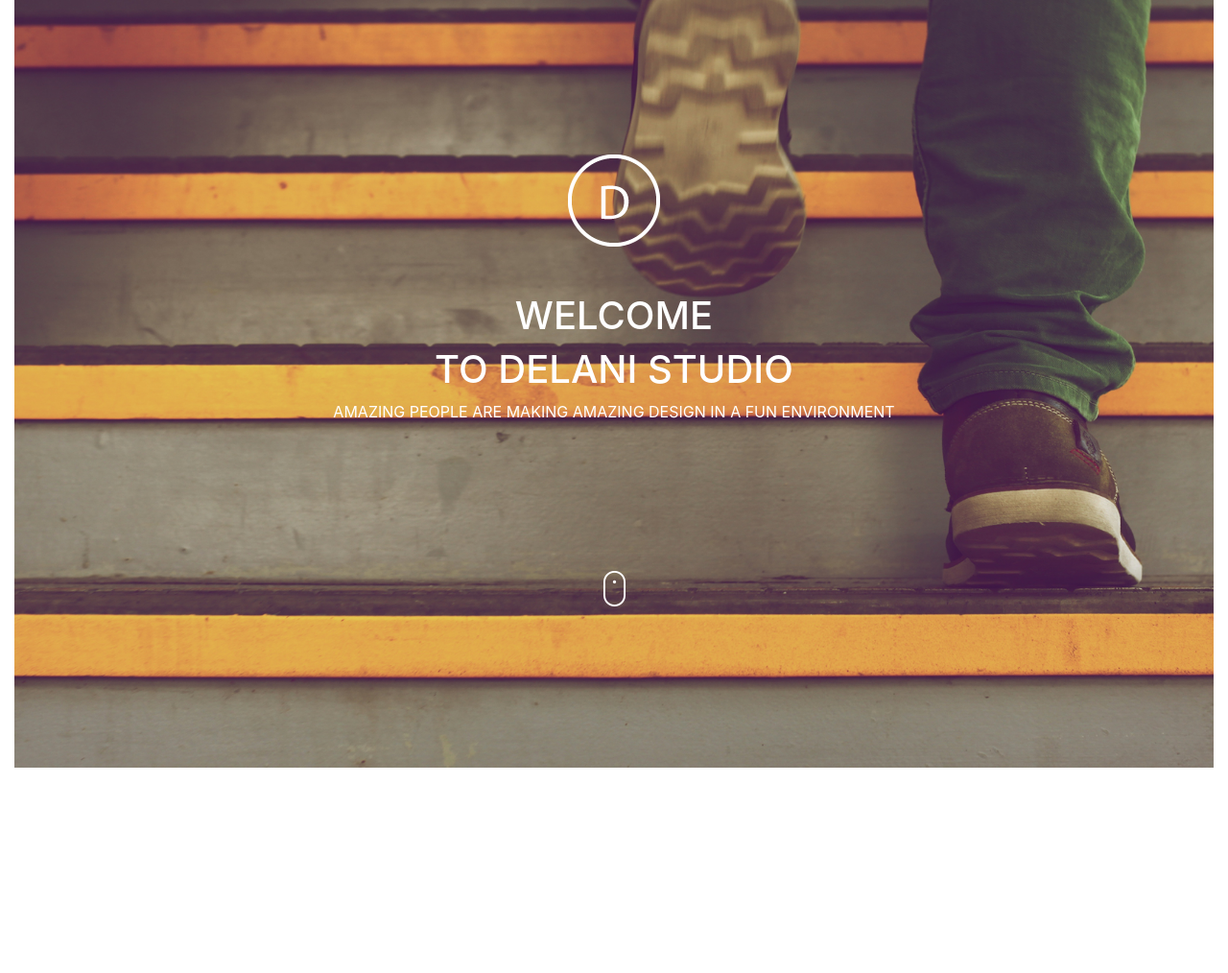
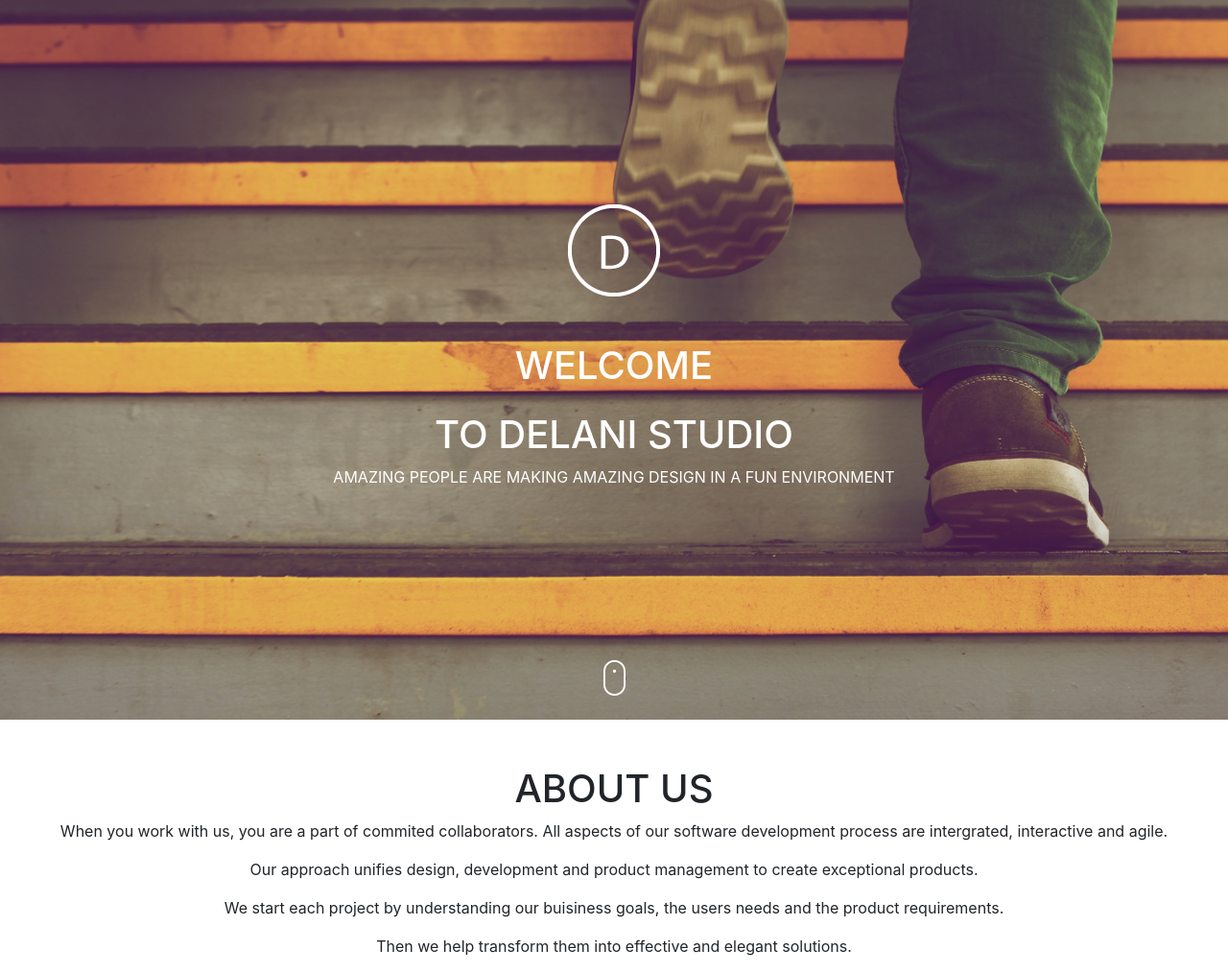
Before and after one commit to IreneMercy/project-delaniStudio, a plain HTML site: page index.html in a window 1280 px wide. Shown: the whole page at 96% size. Before the commit the page ends 800 px from the top, so only its background shows below. Drawn offline with nearby package versions, Linux system fonts and the light colour scheme.

Commit message:
Add the about section

```diff
--- a/css/style.css
+++ b/css/style.css
@@ -1,11 +1,13 @@
-.header{
+#container-full{
   background-image: url(../images/h_img.jpg);
   background-size:cover;
   background-position:center center;
   background-repeat: no-repeat;
+  width: 100%;
   height:auto;
-  margin: 0 0 0 0;
-  width: 100%;
+  padding-top:2%;
+  padding-bottom: 2%;
+
 }
 
 .overlay{
@@ -13,7 +15,7 @@
   height: auto;
   position: relative;
   width: auto;
-  height: 100vh;
+  height:auto;
 }
 
 .intro{
@@ -24,7 +26,14 @@
 
 #logo{
   position: relative;
-  padding-top: 12.9%;
+  padding-top: 15%;
 }
 
-#mouse{padding-top:11%;}
+#mouse{
+  padding-top:13%;
+}
+
+/* About us */
+#about{
+  text-transform: uppercase;
+}
--- a/index.html
+++ b/index.html
@@ -7,22 +7,31 @@
     <title>DelaniStudio</title>
   </head>
   <body>
-      <div class="container-fluid">
+      <div class="container-fluid" id="container-full">
          <div class="row">
            <div class="col-md-12">
-
-             <div class="header">
+             <div class="container-full">
                <div class="overlay">
-                     <img class="mx-auto d-block" id="logo" src="images/logo.png" alt="logo">
+                     <img class="mx-auto d-block " id="logo" src="images/logo.png" alt="logo">
                      <h1 class="intro pt-5" id="welcome">Welcome</h1>
-                     <h1 class="intro">To delani studio</h1>
+                     <h1 class="intro pt-3">To delani studio</h1>
                      <p class="intro">Amazing people are making amazing design in a fun environment</p>
                      <img class="mx-auto d-block" id="mouse" src="images/mouse_click.png" alt="">
                </div>
              </div>
            </div>
          </div>
-
+      </div>
+      <div class="container-fluid">
+        <div class="row">
+          <div class="col-md-12 text-center">
+            <h1 id="about" class="about pt-5">About us</h1>
+            <p>When you work with us, you are a part of commited collaborators. All aspects of our software development process are intergrated, interactive and agile.</p>
+            <p>Our approach unifies design, development and product management to create exceptional products.</p>
+            <p>We start each project by understanding our buisiness goals, the users needs and the product requirements.</p>
+            <p>Then we help transform them into effective and elegant solutions.</p>
+          </div>
+        </div>
       </div>
   </body>
 </html>
```
